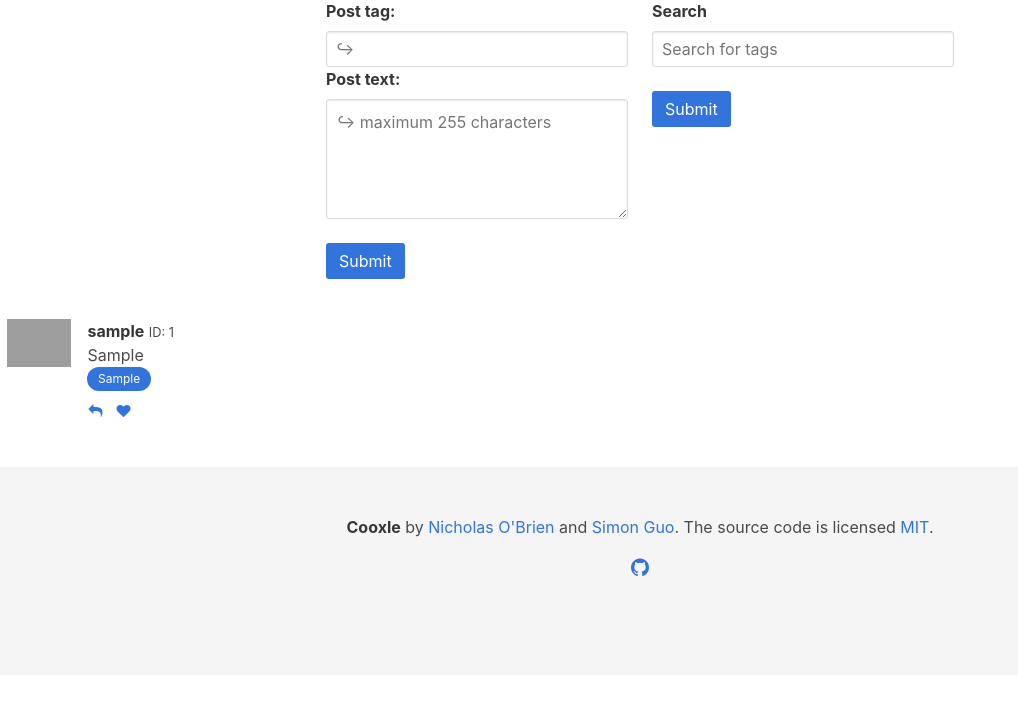
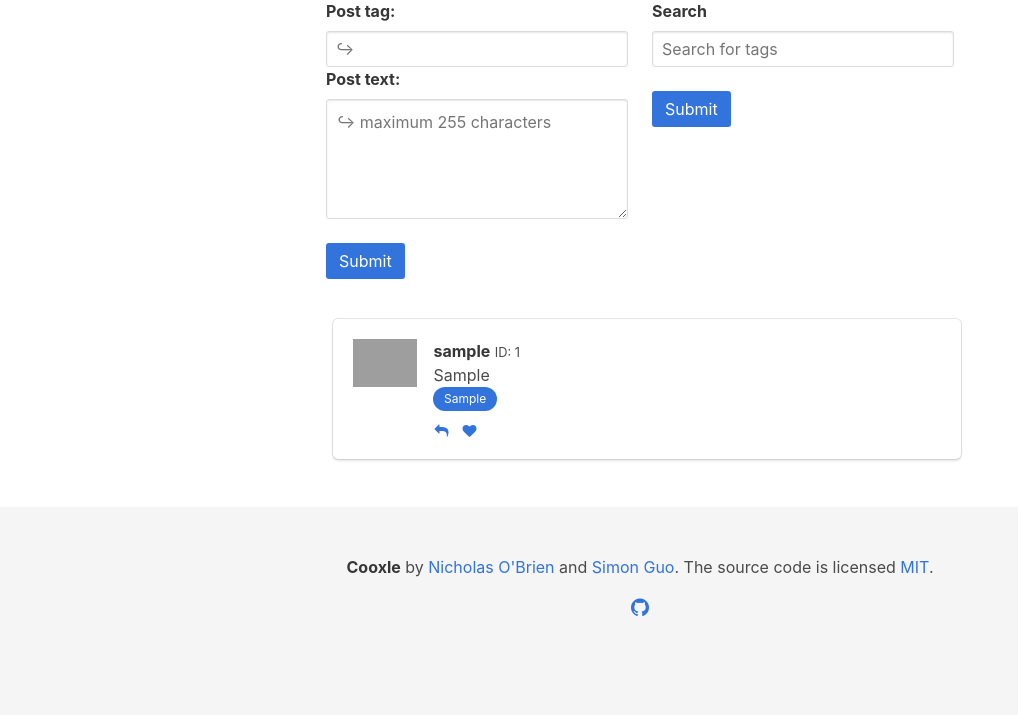
Before and after one commit to simonguozirui/cooxle, a PHP site: page / in a window 1280 px wide. Shown: the part 162-877 px from the top of the page, without its empty margins (0-1018 px from the left). Before the commit the page ends 738 px from the top, so only its background shows below. Run offline with PHP 8.4, Linux system fonts and the light colour scheme; the visitor is signed in with stand-in values (Sample User, id 1); tables that the repository leaves empty hold one stand-in row (values such as "Sample post"); data that the repository does not hold is empty; grey boxes are pictures that could not be loaded.

Commit message:
first post is 1rem wider than the rest

```diff
--- a/index.php
+++ b/index.php
@@ -118,7 +118,7 @@
     				$tagText = '<a href="tag.php?'.$tag.'"><span class="tag is-primary is-small">'.$tag.'</span></a>';
     			}
     			// post html using css classes and string concatnation
-    			echo '<div class="column is-half is-offset-one-quarter><div class="box"><article class="media">
+    			echo '<div class="column is-half is-offset-one-quarter"><div class="box"><article class="media">
   						<figure class="media-left">
     						<p class="image is-64x64">
 						      <img src="http://bulma.io/images/placeholders/128x128.png">
@@ -143,7 +143,7 @@
 						      	</div>
 						    </nav>
 						</div>
-					</article></div></div>';
+					</article></div></div></div>';
     		}
 		    echo "</div></div>";
 		// if there are no posts
```
